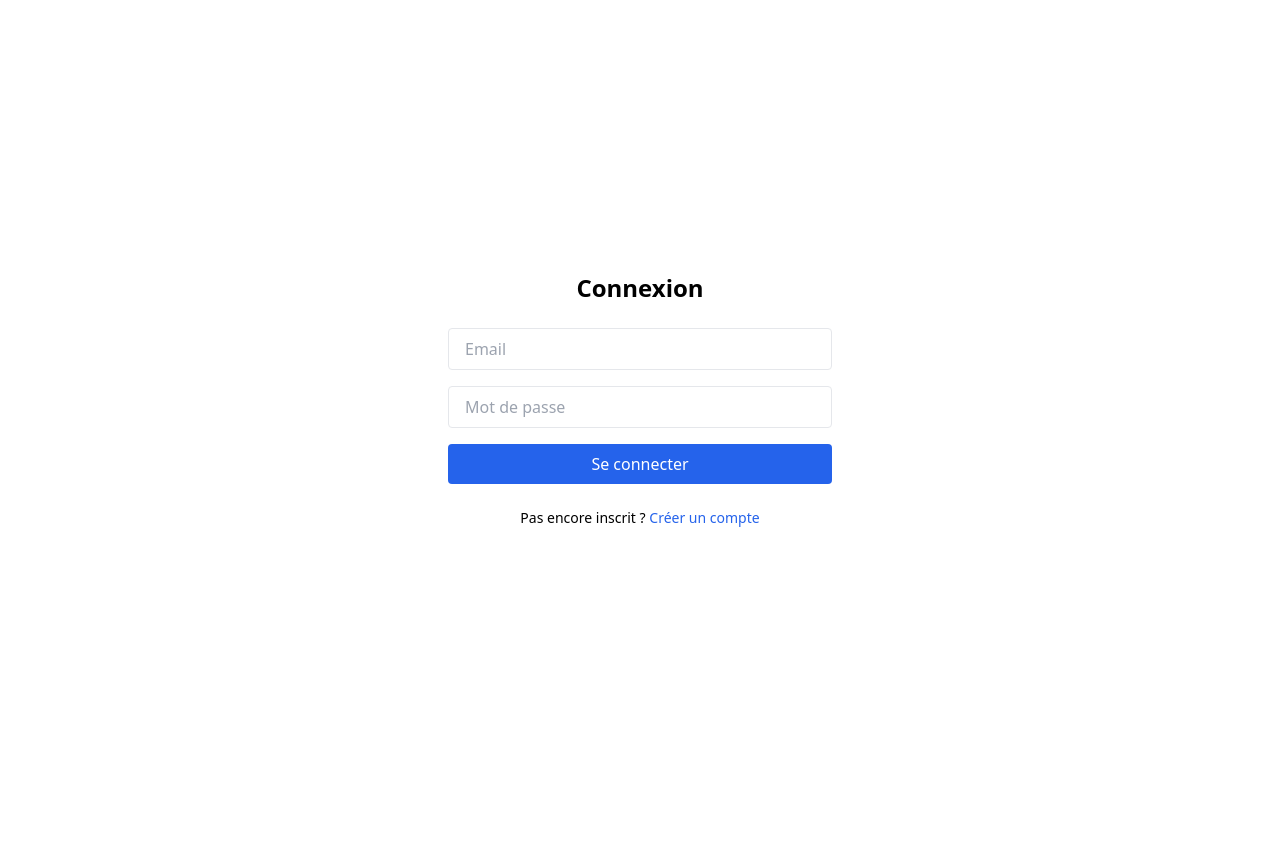
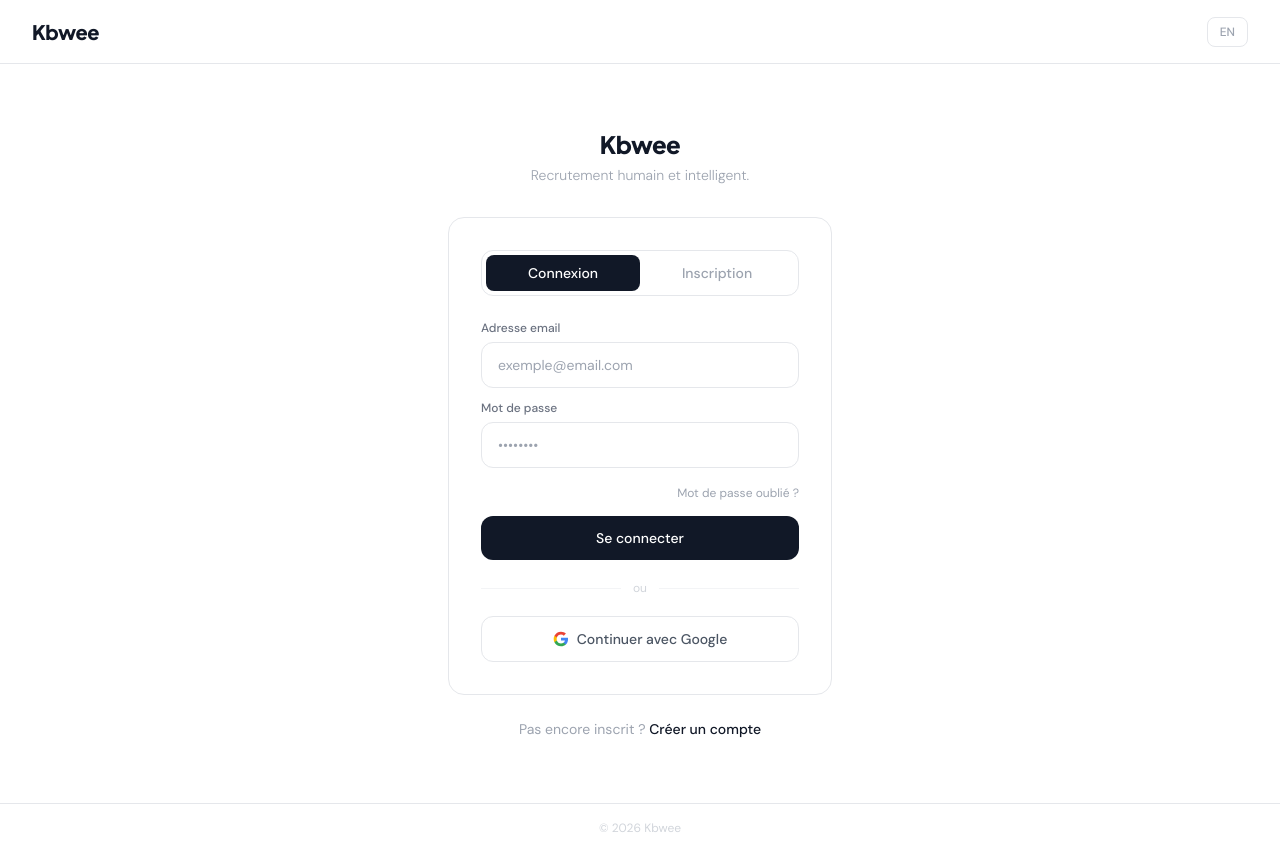
Before and after one commit to kbwee125/kbwee-live, a Next.js app: page /login in a window 1280 px wide. Before the commit the page ends 800 px from the top, so only its background shows below. Built offline with nearby package versions, Linux system fonts and the light colour scheme.

Commit message:
Refactor login component to support multilingual UI

```diff
--- a/pages/login.js
+++ b/pages/login.js
@@ -1,83 +1,223 @@
 import { useState } from "react";
-import { supabase } from "../lib/supabaseClient";
+import Link from "next/link";
 
 export default function Login() {
   const [email, setEmail] = useState("");
   const [password, setPassword] = useState("");
   const [isLogin, setIsLogin] = useState(true);
+  const [lang, setLang] = useState("fr");
   const [message, setMessage] = useState("");
+  const [messageType, setMessageType] = useState("error");
 
-  const handleSubmit = async (e) => {
+  const t = {
+    fr: {
+      signin: "Connexion",
+      signup: "Inscription",
+      email: "Adresse email",
+      password: "Mot de passe",
+      btnLogin: "Se connecter",
+      btnSignup: "Créer mon compte",
+      switchToSignup: "Pas encore inscrit ?",
+      switchToLogin: "Déjà inscrit ?",
+      switchLinkSignup: "Créer un compte",
+      switchLinkLogin: "Se connecter",
+      tagline: "Recrutement humain et intelligent.",
+      comingSoon: "Fonctionnalité bientôt disponible.",
+      forgot: "Mot de passe oublié ?",
+    },
+    en: {
+      signin: "Sign in",
+      signup: "Sign up",
+      email: "Email address",
+      password: "Password",
+      btnLogin: "Sign in",
+      btnSignup: "Create my account",
+      switchToSignup: "Not registered yet?",
+      switchToLogin: "Already have an account?",
+      switchLinkSignup: "Create an account",
+      switchLinkLogin: "Sign in",
+      tagline: "Human and intelligent recruitment.",
+      comingSoon: "Feature coming soon.",
+      forgot: "Forgot password?",
+    },
+  };
+
+  const copy = t[lang];
+
+  const handleSubmit = (e) => {
     e.preventDefault();
-    setMessage("");
-
-    if (isLogin) {
-      // Connexion
-      const { error } = await supabase.auth.signInWithPassword({
-        email,
-        password,
-      });
-      if (error) {
-        setMessage("Erreur : " + error.message);
-      } else {
-        setMessage("Connexion réussie ✅");
-      }
-    } else {
-      // Inscription
-      const { error } = await supabase.auth.signUp({
-        email,
-        password,
-      });
-      if (error) {
-        setMessage("Erreur : " + error.message);
-      } else {
-        setMessage("Compte créé ✅ Vous pouvez vous connecter.");
-        setIsLogin(true);
-      }
-    }
+    setMessage(copy.comingSoon);
+    setMessageType("info");
   };
 
   return (
-    <div className="min-h-screen flex flex-col justify-center items-center px-4 bg-white">
-      <div className="w-full max-w-sm space-y-6">
-        <h1 className="text-2xl font-bold text-center">
-          {isLogin ? "Connexion" : "Inscription"}
-        </h1>
-        {message && <p className="text-sm text-center text-red-600">{message}</p>}
-        <form onSubmit={handleSubmit} className="space-y-4">
+    <div
+      className="min-h-screen bg-white text-gray-900 flex flex-col"
+      style={{ fontFamily: "'DM Sans', sans-serif" }}
+    >
+      <style>{`
+        @import url('https://fonts.googleapis.com/css2?family=Plus+Jakarta+Sans:wght@700;800&family=DM+Sans:wght@300;400;500&display=swap');
+        .font-display { font-family: 'Plus Jakarta Sans', sans-serif; }
+      `}</style>
+
+      {/* NAV */}
+      <header className="fixed top-0 left-0 right-0 z-50 bg-white border-b border-gray-200 flex items-center justify-between px-8 h-16">
+        <Link href="/" className="font-display text-xl font-extrabold tracking-tight">
+          Kbwee
+        </Link>
+        <div className="flex items-center gap-4">
+          <button
+            onClick={() => setLang(lang === "fr" ? "en" : "fr")}
+            className="text-xs font-medium text-gray-400 hover:text-gray-900 transition border border-gray-200 px-3 py-1.5 rounded-lg"
+          >
+            {lang === "fr" ? "EN" : "FR"}
+          </button>
+        </div>
+      </header>
+
+      {/* MAIN */}
+      <main className="flex-grow flex items-center justify-center px-4 pt-16">
+        <div className="w-full max-w-sm py-16">
+
+          {/* Logo + titre */}
+          <div className="text-center mb-8">
+            <span className="font-display text-2xl font-extrabold tracking-tight">
+              Kbwee
+            </span>
+            <p className="text-sm text-gray-400 mt-1 font-light">
+              {copy.tagline}
+            </p>
+          </div>
+
+          {/* Card */}
+          <div className="border border-gray-200 rounded-2xl p-8">
+
+            {/* Toggle Connexion / Inscription */}
+            <div className="flex border border-gray-200 rounded-xl p-1 mb-6">
+              <button
+                onClick={() => { setIsLogin(true); setMessage(""); }}
+                className={`flex-1 text-sm py-2 rounded-lg transition font-medium ${
+                  isLogin
+                    ? "bg-gray-900 text-white"
+                    : "text-gray-400 hover:text-gray-900"
+                }`}
+              >
+                {copy.signin}
+              </button>
+              <button
+                onClick={() => { setIsLogin(false); setMessage(""); }}
+                className={`flex-1 text-sm py-2 rounded-lg transition font-medium ${
+                  !isLogin
+                    ? "bg-gray-900 text-white"
+                    : "text-gray-400 hover:text-gray-900"
+                }`}
+              >
+                {copy.signup}
+              </button>
+            </div>
+
+            {/* Message */}
+            {message && (
+              <div
+                className={`text-sm text-center px-4 py-3 rounded-xl mb-4 ${
+                  messageType === "error"
+                    ? "bg-red-50 text-red-600"
+                    : "bg-blue-50 text-blue-600"
+                }`}
+              >
+                {message}
+              </div>
+            )}
+
+            {/* Formulaire */}
+            <form onSubmit={handleSubmit} className="space-y-3">
+              <div>
+                <label className="text-xs font-medium text-gray-500 mb-1.5 block">
+                  {copy.email}
+                </label>
                 <input
                   type="email"
-            placeholder="Email"
+                  placeholder="exemple@email.com"
                   value={email}
                   onChange={(e) => setEmail(e.target.value)}
-            className="w-full border px-4 py-2 rounded"
                   required
+                  className="w-full border border-gray-200 rounded-xl px-4 py-3 text-sm focus:outline-none focus:border-gray-900 transition"
                 />
+              </div>
+
+              <div>
+                <label className="text-xs font-medium text-gray-500 mb-1.5 block">
+                  {copy.password}
+                </label>
                 <input
                   type="password"
-            placeholder="Mot de passe"
+                  placeholder="••••••••"
                   value={password}
                   onChange={(e) => setPassword(e.target.value)}
-            className="w-full border px-4 py-2 rounded"
                   required
+                  className="w-full border border-gray-200 rounded-xl px-4 py-3 text-sm focus:outline-none focus:border-gray-900 transition"
                 />
+              </div>
+
+              {isLogin && (
+                <div className="text-right">
+                  <button
+                    type="button"
+                    className="text-xs text-gray-400 hover:text-gray-900 transition"
+                  >
+                    {copy.forgot}
+                  </button>
+                </div>
+              )}
+
               <button
                 type="submit"
-            className="w-full bg-blue-600 text-white px-4 py-2 rounded hover:bg-blue-700"
+                className="w-full bg-gray-900 text-white py-3 rounded-xl text-sm font-medium hover:opacity-80 transition mt-2"
               >
-            {isLogin ? "Se connecter" : "Créer un compte"}
+                {isLogin ? copy.btnLogin : copy.btnSignup}
               </button>
             </form>
-        <p className="text-sm text-center">
-          {isLogin ? "Pas encore inscrit ?" : "Déjà inscrit ?"}{" "}
+
+            {/* Séparateur */}
+            <div className="flex items-center gap-3 my-5">
+              <div className="flex-1 h-px bg-gray-100"></div>
+              <span className="text-xs text-gray-300">ou</span>
+              <div className="flex-1 h-px bg-gray-100"></div>
+            </div>
+
+            {/* Google */}
             <button
-            className="text-blue-600 hover:underline"
-            onClick={() => setIsLogin(!isLogin)}
+              onClick={() => { setMessage(copy.comingSoon); setMessageType("info"); }}
+              className="w-full border border-gray-200 rounded-xl py-3 text-sm font-medium text-gray-600 hover:border-gray-900 hover:text-gray-900 transition flex items-center justify-center gap-2"
             >
-            {isLogin ? "Créer un compte" : "Se connecter"}
+              <svg width="16" height="16" viewBox="0 0 24 24">
+                <path fill="#4285F4" d="M22.56 12.25c0-.78-.07-1.53-.2-2.25H12v4.26h5.92c-.26 1.37-1.04 2.53-2.21 3.31v2.77h3.57c2.08-1.92 3.28-4.74 3.28-8.09z"/>
+                <path fill="#34A853" d="M12 23c2.97 0 5.46-.98 7.28-2.66l-3.57-2.77c-.98.66-2.23 1.06-3.71 1.06-2.86 0-5.29-1.93-6.16-4.53H2.18v2.84C3.99 20.53 7.7 23 12 23z"/>
+                <path fill="#FBBC05" d="M5.84 14.09c-.22-.66-.35-1.36-.35-2.09s.13-1.43.35-2.09V7.07H2.18C1.43 8.55 1 10.22 1 12s.43 3.45 1.18 4.93l2.85-2.22.81-.62z"/>
+                <path fill="#EA4335" d="M12 5.38c1.62 0 3.06.56 4.21 1.64l3.15-3.15C17.45 2.09 14.97 1 12 1 7.7 1 3.99 3.47 2.18 7.07l3.66 2.84c.87-2.6 3.3-4.53 6.16-4.53z"/>
+              </svg>
+              Continuer avec Google
+            </button>
+          </div>
+
+          {/* Switch */}
+          <p className="text-center text-sm text-gray-400 mt-6">
+            {isLogin ? copy.switchToSignup : copy.switchToLogin}{" "}
+            <button
+              onClick={() => { setIsLogin(!isLogin); setMessage(""); }}
+              className="text-gray-900 font-medium hover:underline"
+            >
+              {isLogin ? copy.switchLinkSignup : copy.switchLinkLogin}
             </button>
           </p>
+
         </div>
+      </main>
+
+      {/* FOOTER */}
+      <footer className="border-t border-gray-200 px-8 py-4 text-center">
+        <p className="text-xs text-gray-300">© 2026 Kbwee</p>
+      </footer>
     </div>
   );
 }
```
Lines whose indentation alone changed are shown as unchanged.
